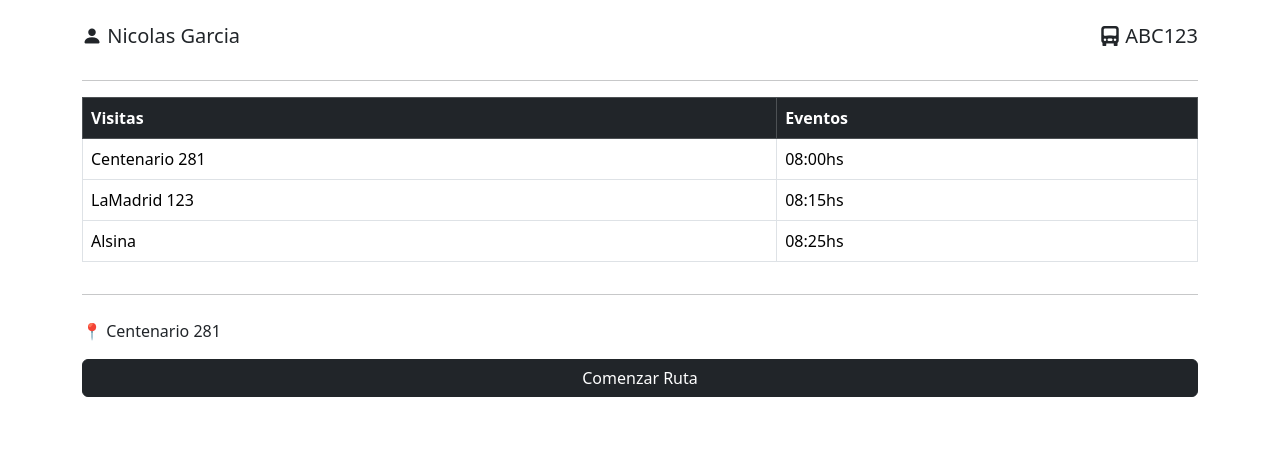
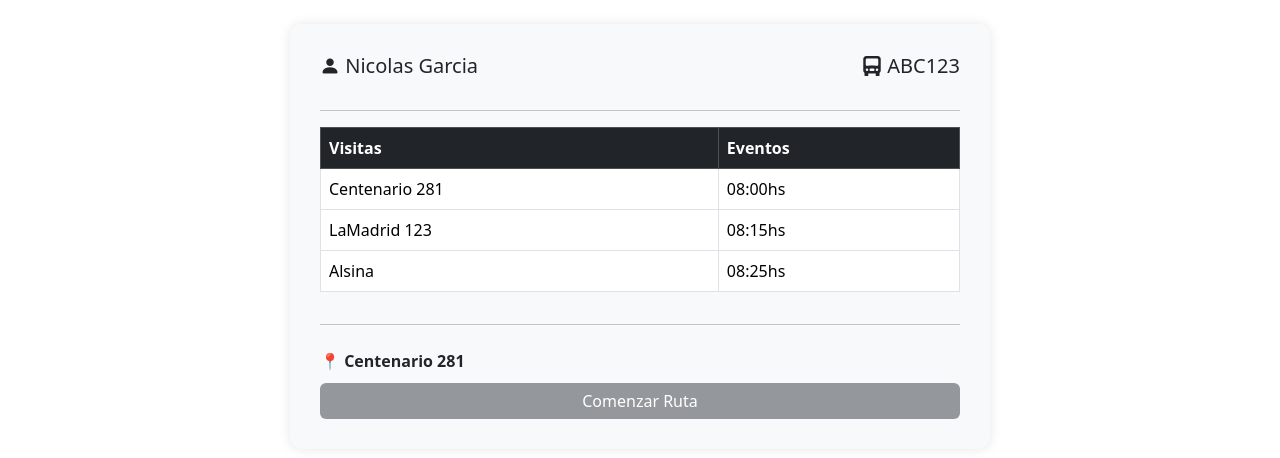
Before and after one commit to NicolasAgustinDev/proyectologistica, a PHP site: page /rutas_clientes.php in a window 1280 px wide. Shown: the part 66-524 px from the top of the page. Run offline with PHP 8.4, Linux system fonts and the light colour scheme; a user stored in the database is signed in; data comes from the database, SQL or seed files in the repository.

Commit message:
Ultima actualizacion
- Lo de sam

```diff
--- /dev/null
+++ b/ProyectoLogistica/estilo/rutas.css
@@ -0,0 +1,46 @@
+#btnComenzarRuta {
+    background-color: #94989c;
+    border: none;
+  }
+  #btnComenzarRuta:hover {
+    background-color: #23272b;
+  }
+  .menu-opciones {
+    min-width: 200px;
+  }
+  .contenido {
+      max-width: 700px;
+      margin: 40px auto;
+      background-color: #f8f9fa;
+      padding: 30px;
+      border-radius: 12px;
+      box-shadow: 0 0 12px rgba(0,0,0,0.1);
+    }
+
+    table {
+      width: 100%;
+    }
+
+    th, td {
+      padding: 10px;
+      text-align: left;
+    }
+
+    th {
+      background-color: #343a40;
+      color: white;
+    }
+
+    tr:nth-child(even) {
+      background-color: #f1f1f1;
+    }
+
+    .btn-ruta {
+      width: 100%;
+    }
+
+    .direccion-texto {
+      text-align: left;
+      font-weight: bold;
+      margin-bottom: 10px;
+    }
--- a/ProyectoLogistica/login.php
+++ b/ProyectoLogistica/login.php
@@ -7,7 +7,7 @@
   <meta charset="UTF-8">
   <title>Login - Logística</title>
   <link rel="stylesheet" href="https://cdn.jsdelivr.net/npm/bootstrap@5.3.3/dist/css/bootstrap.min.css">
-  <link rel="stylesheet" href="estilo/logi.css">
+  <link rel="stylesheet" href="estilo/login.css">
 </head>
 <body class="bg-light d-flex justify-content-center align-items-center vh-100">
 
```
Also changed, not shown: ProyectoLogistica/estilo/logi.css (+3 -4 lines), ProyectoLogistica/estilo/login.css (added, +37 -0 lines).
